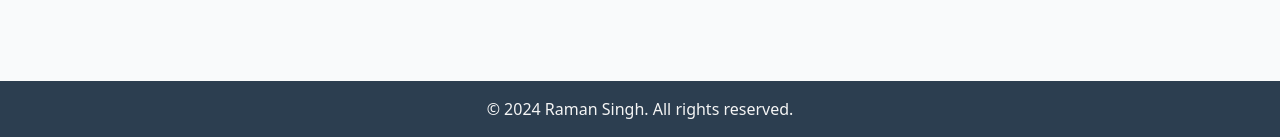
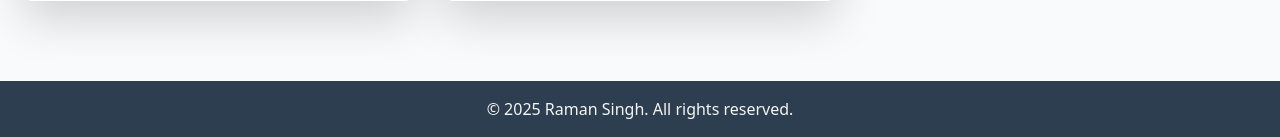
Before and after one commit to kakarot7072/Portfolio, a Django app: page /Certificates in a window 1280 px wide. Shown: the part 1743-1880 px from the top of the page. Run offline with Django 5.2, Linux system fonts and the light colour scheme.

Commit message:
Update main.html

```diff
--- a/templates/main.html
+++ b/templates/main.html
@@ -36,7 +36,7 @@
         </main> -->
 
         <footer>
-            <p>&copy; 2024 Raman Singh. All rights reserved.</p>
+            <p>&copy; 2025 Raman Singh. All rights reserved.</p>
         </footer>
 
 
```
